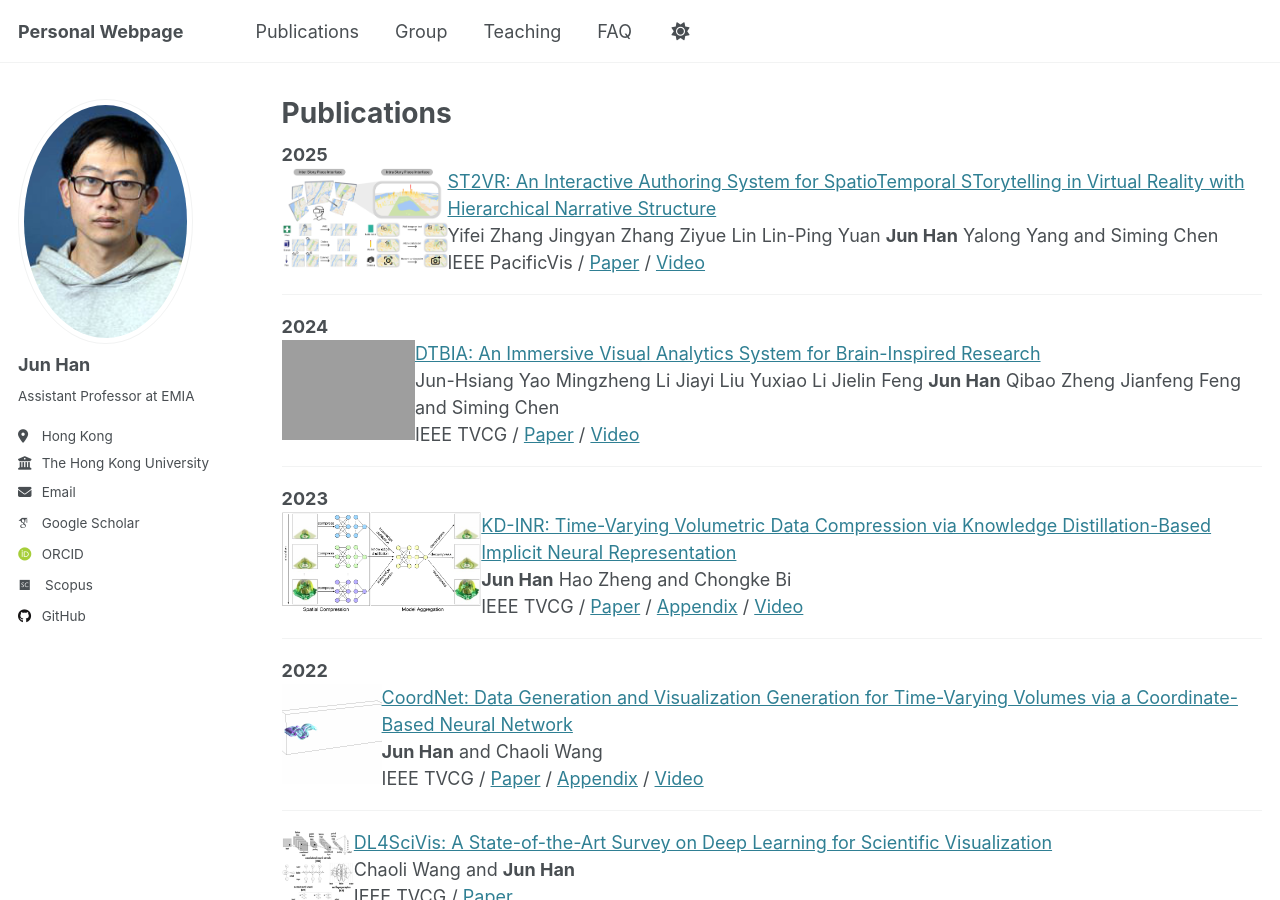
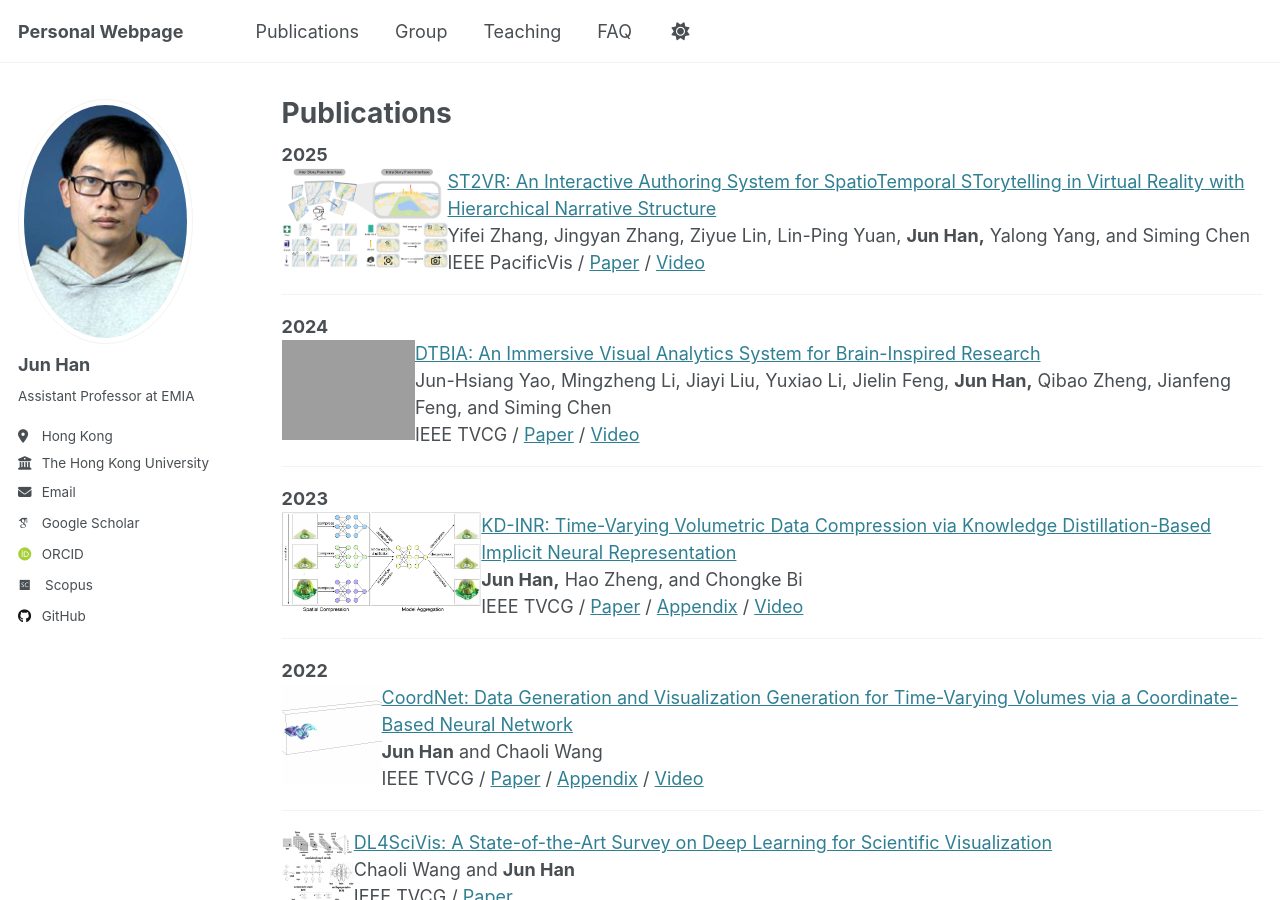
Before and after one commit to stevenhan1991/stevenhan1991.github.io, a Jekyll site: the page built from _pages/publications.md, in a window 1280 px wide and 900 px high. Built offline with Jekyll 4.4.1, drawn with Linux system fonts in a browser that asks for light colours; some web fonts are replaced.

Commit message:
Update publications.md

```diff
--- a/_pages/publications.md
+++ b/_pages/publications.md
@@ -17,12 +17,12 @@ redirect_from:
     <div class="title"><a name="ST2VR" href="http://stevenhan1991.github.io/assets/pdf/ST2VR-Paper.pdf">ST2VR: An Interactive Authoring System for SpatioTemporal STorytelling in Virtual Reality with Hierarchical Narrative Structure</a>
     </div>
     <div class="authors">
-	    <span class="author">Yifei Zhang</span>
-	    <span class="author">Jingyan Zhang</span>
-	    <span class="author">Ziyue Lin</span>
-	    <span class="author">Lin-Ping Yuan</span>
-	    <span class="author"><b>Jun Han</b></span>
-	    <span class="author">Yalong Yang</span>
+	    <span class="author">Yifei Zhang,</span>
+	    <span class="author">Jingyan Zhang,</span>
+	    <span class="author">Ziyue Lin,</span>
+	    <span class="author">Lin-Ping Yuan,</span>
+	    <span class="author"><b>Jun Han,</b></span>
+	    <span class="author">Yalong Yang,</span>
 	    <span class="author">and Siming Chen</span>
     </div>
     <div>
@@ -41,14 +41,14 @@ redirect_from:
     <div class="title"><a name="KDINR" href="http://stevenhan1991.github.io/assets/pdf/DTBIA-Paper.pdf">DTBIA: An Immersive Visual Analytics System for Brain-Inspired Research</a>
     </div>
     <div class="authors">
-	    <span class="author">Jun-Hsiang Yao</span>
-	    <span class="author">Mingzheng Li</span>
-	    <span class="author">Jiayi Liu</span>
-	    <span class="author">Yuxiao Li</span>
-	    <span class="author">Jielin Feng</span>
-	    <span class="author"><b>Jun Han</b></span>
-	    <span class="author">Qibao Zheng</span>
-	    <span class="author">Jianfeng Feng</span>
+	    <span class="author">Jun-Hsiang Yao,</span>
+	    <span class="author">Mingzheng Li,</span>
+	    <span class="author">Jiayi Liu,</span>
+	    <span class="author">Yuxiao Li,</span>
+	    <span class="author">Jielin Feng,</span>
+	    <span class="author"><b>Jun Han,</b></span>
+	    <span class="author">Qibao Zheng,</span>
+	    <span class="author">Jianfeng Feng,</span>
 	    <span class="author">and Siming Chen</span>
     </div>
     <div>
@@ -66,8 +66,8 @@ redirect_from:
     <div class="title"><a name="KDINR" href="http://stevenhan1991.github.io/assets/pdf/KDINR-Paper.pdf">KD-INR: Time-Varying Volumetric Data Compression via Knowledge Distillation-Based Implicit Neural Representation</a>
     </div>
     <div class="authors">
-	    <span class="author"><b>Jun Han</b></span>
-	    <span class="author"> Hao Zheng</span>
+	    <span class="author"><b>Jun Han,</b></span>
+	    <span class="author">Hao Zheng,</span>
 	    <span class="author">and Chongke Bi</span>
     </div>
     <div>
```
